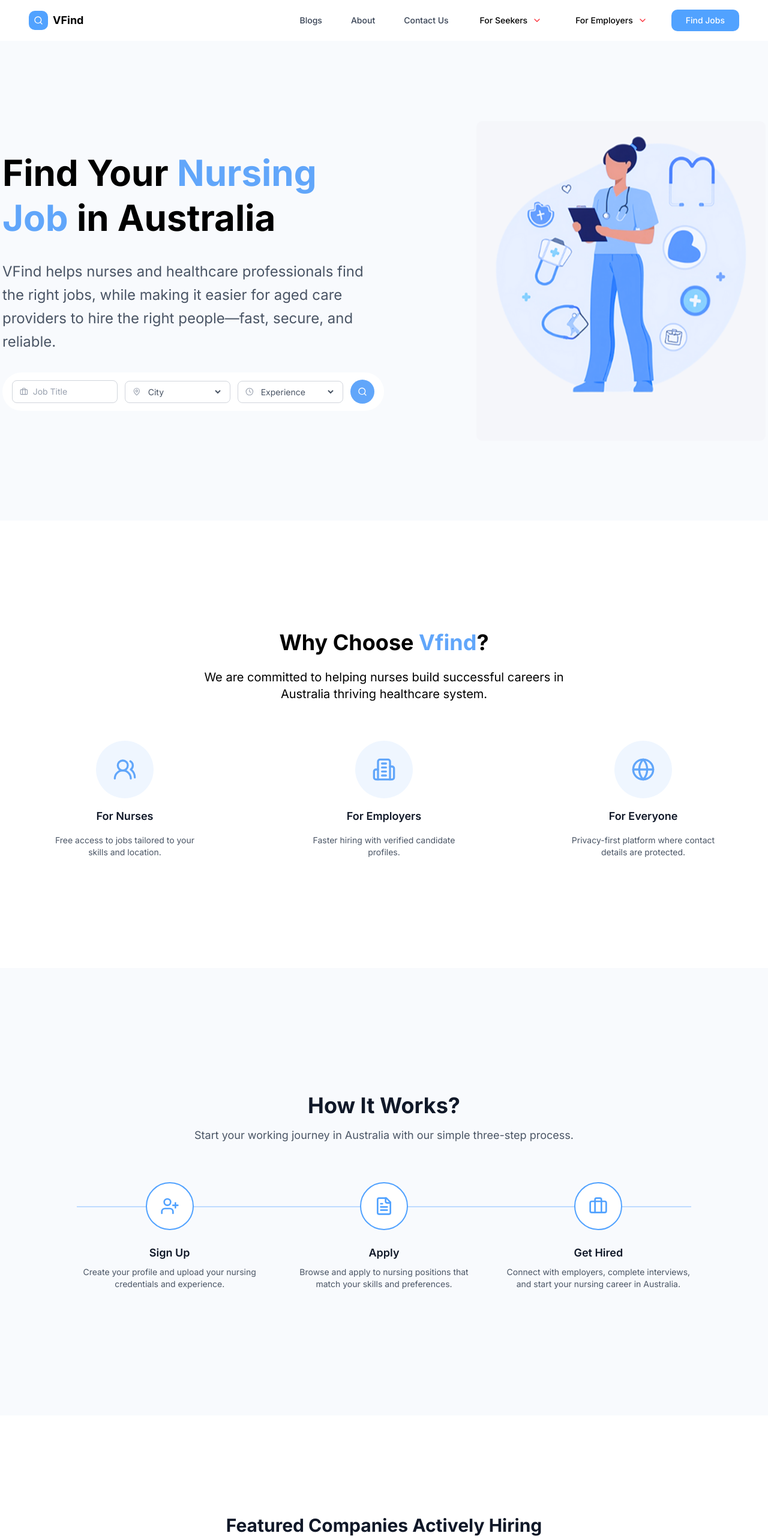
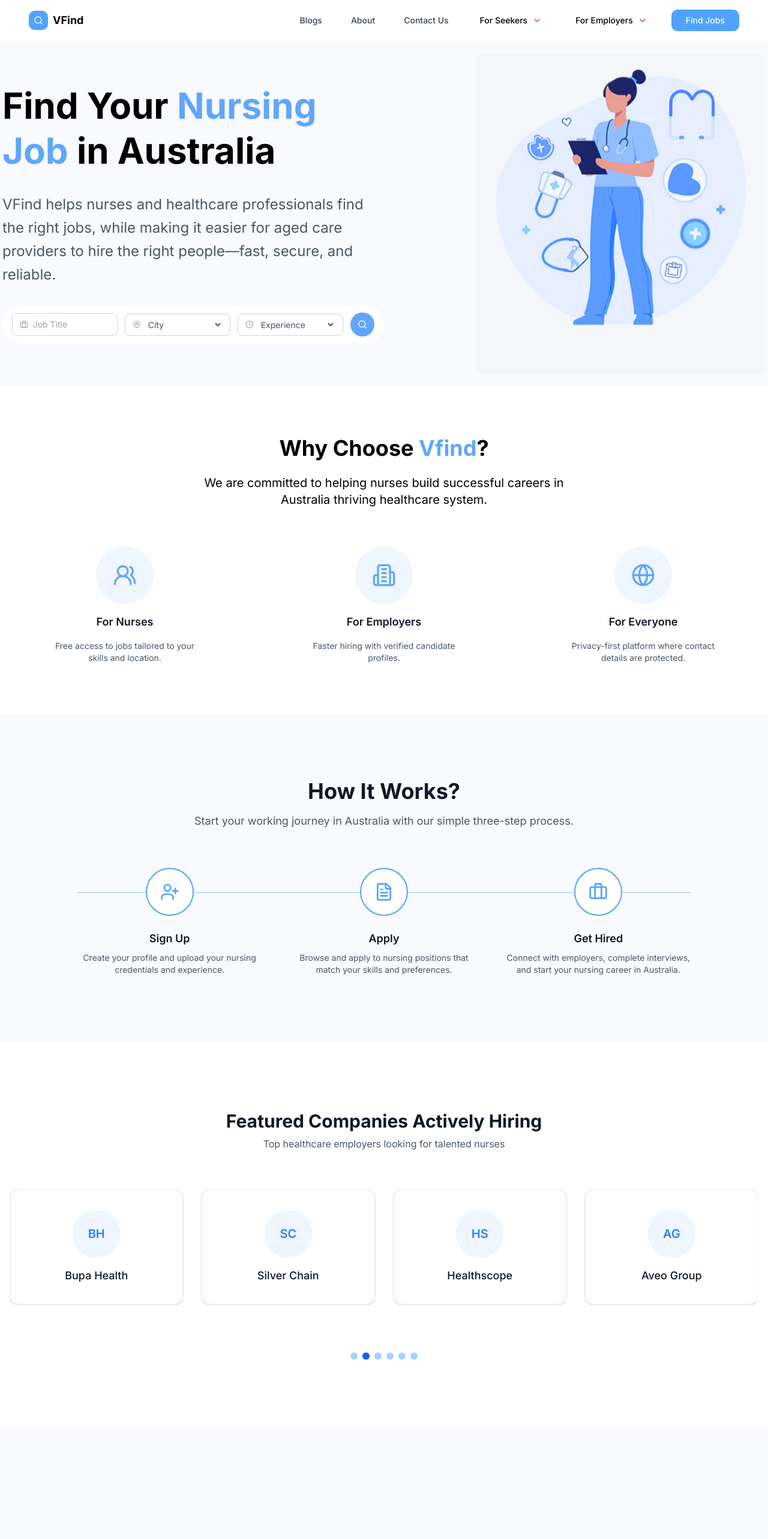
Before and after one commit to sandip-commits/Vfind, a Next.js app: page / in a window 1280 px wide. Shown: the top 2566 px of the page at 60% size. Built offline with nearby package versions, Linux system fonts and the light colour scheme; no server answers.

Commit message:
Landing Page update 2

```diff
--- a/components/FeaturedCompanies.tsx
+++ b/components/FeaturedCompanies.tsx
@@ -17,7 +17,7 @@ const companies = [
 
 export const FeaturedCompanies = () => {
     return (
-        <section className="min-h-[746px] bg-white flex items-center justify-center">
+        <section className="min-h-[646px] bg-white flex items-center justify-center">
             <div className="container mx-auto px-4">
                 {/* Heading */}
                 <div className="text-center mb-16">
--- a/components/FeaturedJobs.tsx
+++ b/components/FeaturedJobs.tsx
@@ -45,7 +45,7 @@ export default function FeaturedJobs() {
   }, []);
 
   return (
-    <section className="min-h-[980px] bg-[#F8FAFD] flex items-center justify-center px-6 py-12 " id="Featurejobs">
+    <section className="min-h-[780px] bg-[#F8FAFD] flex items-center justify-center px-6 py-12 " id="Featurejobs">
       <div className="max-w-7xl w-full">
         {/* Header */}
         <div className="text-center mb-12 flex justify-center items-center flex-col">
--- a/components/benefits-section.tsx
+++ b/components/benefits-section.tsx
@@ -22,7 +22,7 @@ const benefits = [
 
 export const BenefitsSection = () => {
   return (
-        <section className="min-h-[746px] bg-white flex items-center justify-center">
+        <section className="min-h-[546px] bg-white flex items-center justify-center">
 
       <div className="container mx-auto px-4">
         <div className="text-center mb-16 fade-in">
--- a/components/hero-section.tsx
+++ b/components/hero-section.tsx
@@ -6,9 +6,9 @@ import Image from "next/image";
 export const HeroSection = () => {
   return (
     <section
-      className="relative min-h-screen flex items-center justify-center overflow-hidden bg-[#F8FAFD]"
+      className="relative min-h-[576px] flex items-center justify-center overflow-hidden bg-[#F8FAFD]"
     >
-      <div className="container mx-auto px-2 lg:px-1 flex flex-col lg:flex-row items-center justify-between ">
+      <div className="container mx-auto px-10 lg:px-1 flex flex-col lg:flex-row items-center justify-between ">
 
         {/* Left Content */}
         <div className="flex-1 text-center lg:text-left space-y-8 max-w-4xl h-[415px]  flex flex-col justify-center">
--- a/components/how-it-works-section.tsx
+++ b/components/how-it-works-section.tsx
@@ -25,7 +25,7 @@ const steps = [
 
 export const HowItWorksSection = () => {
   return (
-    <section className="min-h-[746px] bg-[#F8FAFD] flex items-center justify-center">
+    <section className="min-h-[546px] bg-[#F8FAFD] flex items-center justify-center">
       <div className="container mx-auto px-4">
         {/* Heading */}
         <div className="text-center mb-16 fade-in">
```
